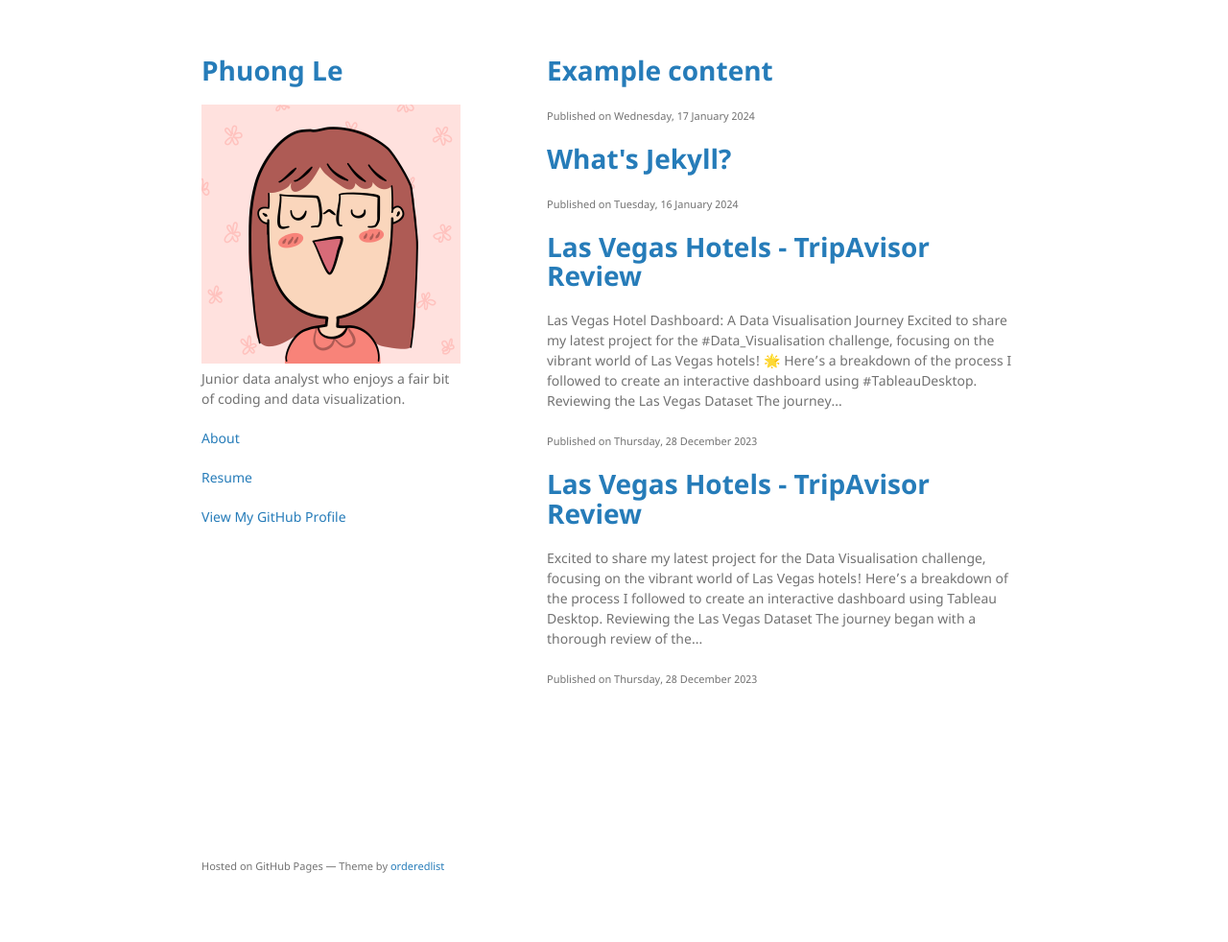
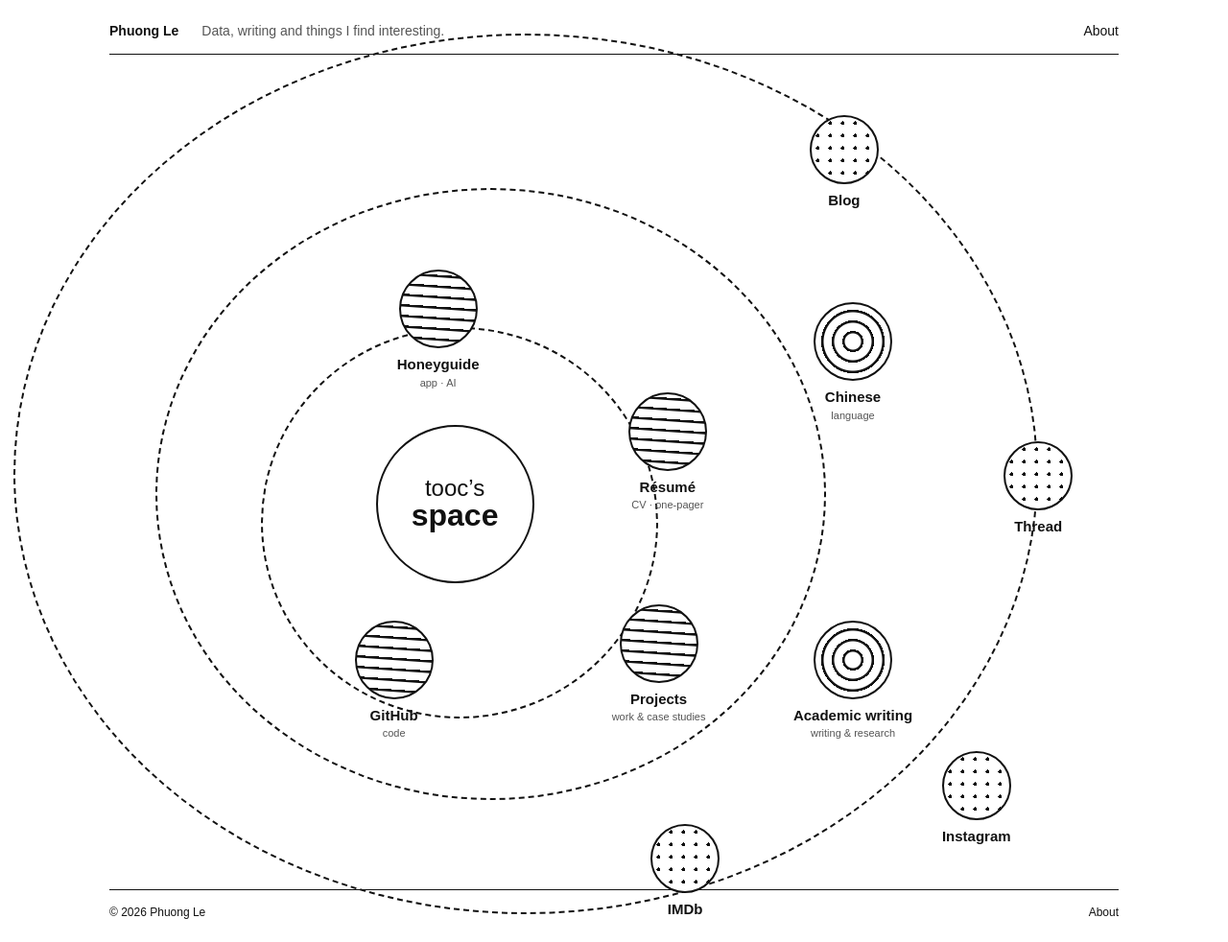
Before and after one commit to toocmafinh/toocmafinh.github.io, a Jekyll site: the page built from index.md, in a window 1280 px wide and 982 px high. Shown: the whole window at 96% size. Built offline with Jekyll 4.4.1, drawn with Linux system fonts in a browser that asks for light colours.

Commit message:
change homepage

```diff
--- a/_layouts/default.html
+++ b/_layouts/default.html
@@ -23,9 +23,9 @@
 
         <p>{{ site.description | default: site.github.project_tagline }}</p>
 
-        <p class="view"><a href="./about.html">About</a></p>
+        <p class="view"><a href="{{ "/about.html" | relative_url }}">About</a></p>
 
-        <p class="view"><a href="./resume.html">Resume</a></p>
+        <p class="view"><a href="{{ "/resume.html" | relative_url }}">Resume</a></p>
 
         {% if site.github.is_user_page %}
         <p class="view"><a href="{{ site.github.owner_url }}">View My GitHub Profile</a></p>
--- /dev/null
+++ b/_layouts/home.html
@@ -0,0 +1,21 @@
+<!DOCTYPE html>
+<html lang="{{ site.lang | default: "en-AU" }}">
+  <head>
+    <meta charset="UTF-8">
+    <meta http-equiv="X-UA-Compatible" content="IE=edge">
+    <meta name="viewport" content="width=device-width, initial-scale=1">
+    {% seo %}
+    <link rel="stylesheet" href="{{ "/assets/css/home.css?v=" | append: site.github.build_revision | relative_url }}">
+    {% include head-custom.html %}
+  </head>
+  <body>
+    <a class="skip-link" href="#main-content">Skip to content</a>
+    <div id="main-content">
+      {{ content }}
+    </div>
+    <footer>
+      <span>© {{ "now" | date: "%Y" }} Phuong Le</span>
+      <a href="{{ "/about.html" | relative_url }}">About</a>
+    </footer>
+  </body>
+</html>
--- /dev/null
+++ b/assets/css/home.scss
@@ -0,0 +1,230 @@
+---
+---
+
+/*
+  Homepage styles only.
+  Change the node positions near the bottom of this file.
+*/
+
+* {
+  box-sizing: border-box;
+}
+
+html {
+  background: #fff;
+  color: #111;
+  font-family: Arial, Helvetica, sans-serif;
+}
+
+body {
+  max-width: 1100px;
+  margin: 0 auto;
+  padding: 24px;
+}
+
+a {
+  color: #111;
+  text-decoration: none;
+}
+
+a:hover,
+a:focus {
+  text-decoration: underline;
+}
+
+.skip-link {
+  position: absolute;
+  top: -100px;
+  left: 16px;
+  padding: 8px 12px;
+  background: #111;
+  color: #fff;
+}
+
+.skip-link:focus {
+  top: 12px;
+}
+
+.page-intro {
+  display: grid;
+  grid-template-columns: auto 1fr auto;
+  gap: 24px;
+  align-items: baseline;
+  padding-bottom: 16px;
+  border-bottom: 1px solid #111;
+  font-size: 14px;
+}
+
+.page-intro p {
+  margin: 0;
+  color: #555;
+}
+
+.name-link {
+  font-weight: bold;
+}
+
+.orbit-stage {
+  position: relative;
+  width: 100%;
+  max-width: 920px;
+  height: 850px;
+  margin: 20px auto 0;
+}
+
+.orbit {
+  position: absolute;
+  border: 2px dashed #111;
+  border-radius: 50%;
+  pointer-events: none;
+}
+
+.orbit-inner {
+  top: 31%;
+  left: 10%;
+  width: 45%;
+  height: 48%;
+}
+
+.orbit-middle {
+  top: 14%;
+  left: -2%;
+  width: 76%;
+  height: 75%;
+}
+
+.orbit-outer {
+  top: -5%;
+  left: -18%;
+  width: 116%;
+  height: 108%;
+}
+
+.sun {
+  position: absolute;
+  top: 43%;
+  left: 23%;
+  display: grid;
+  place-content: center;
+  width: 165px;
+  height: 165px;
+  border: 2px solid #111;
+  border-radius: 50%;
+  background: #fff;
+  font-size: 24px;
+  line-height: 1;
+  text-align: center;
+}
+
+.sun strong {
+  font-size: 32px;
+}
+
+.node {
+  position: absolute;
+  z-index: 2;
+  display: grid;
+  justify-items: center;
+  width: 130px;
+  line-height: 1.1;
+  text-align: center;
+}
+
+.node-circle {
+  display: block;
+  width: 82px;
+  height: 82px;
+  margin-bottom: 9px;
+  border: 2px solid #111;
+  border-radius: 50%;
+  background-color: #fff;
+}
+
+.node-stripes .node-circle {
+  background-image: repeating-linear-gradient(4deg, #fff 0 8px, #111 9px 11px);
+}
+
+.node-rings .node-circle {
+  background-image: repeating-radial-gradient(circle, #fff 0 8px, #111 9px 11px);
+}
+
+.node-dots .node-circle {
+  background-image: radial-gradient(#111 2px, transparent 2px);
+  background-size: 13px 13px;
+}
+
+.node strong {
+  font-size: 15px;
+}
+
+.node small {
+  margin-top: 4px;
+  color: #555;
+  font-size: 11px;
+}
+
+.outer-node .node-circle {
+  width: 72px;
+  height: 72px;
+}
+
+/* Closest orbit */
+.node-honeyguide { top: 24%; left: 23%; }
+.node-resume { top: 39%; left: 49%; }
+.node-github { top: 67%; left: 18%; }
+.node-projects { top: 65%; left: 48%; }
+
+/* Middle orbit */
+.node-chinese { top: 28%; left: 70%; }
+.node-academic { top: 67%; left: 70%; }
+
+/* Outer links */
+.button-blog { top: 5%; left: 69%; }
+.button-thread { top: 45%; left: 91%; }
+.button-instagram { top: 83%; left: 84%; }
+.button-imdb { top: 92%; left: 51%; }
+
+footer {
+  display: flex;
+  justify-content: space-between;
+  padding-top: 16px;
+  border-top: 1px solid #111;
+  font-size: 12px;
+}
+
+@media (max-width: 700px) {
+  body {
+    padding: 16px;
+    overflow-x: hidden;
+  }
+
+  .page-intro {
+    grid-template-columns: 1fr auto;
+  }
+
+  .page-intro p {
+    grid-column: 1 / -1;
+    grid-row: 2;
+  }
+
+  .orbit-stage {
+    width: 680px;
+    height: 700px;
+    margin-left: calc((100vw - 680px) / 2);
+    transform: scale(.86);
+  }
+
+  .sun {
+    width: 140px;
+    height: 140px;
+  }
+
+  .node {
+    width: 112px;
+  }
+
+  .node-circle {
+    width: 68px;
+    height: 68px;
+  }
+}
--- a/index.md
+++ b/index.md
@@ -1,25 +1,90 @@
 ---
-layout: default
+layout: home
+title: Tooc’s Space
+description: Phuong Le’s personal space for projects, writing and interests.
+
+# EDIT YOUR LINKS HERE
+honeyguide_url: "#links-to-edit"
+resume_url: "/resume.html"
+github_url: "https://github.com/toocmafinh"
+projects_url: "/2023/12/28/las-vegas-hotels.html"
+chinese_url: "#links-to-edit"
+academic_url: "#links-to-edit"
+blog_url: "/2023/12/28/airbnb-review.html"
+thread_url: "#links-to-edit"
+instagram_url: "#links-to-edit"
+imdb_url: "#links-to-edit"
 ---
 
-<ul class="post-feed">
-{% assign excerpt_length = site.excerpt_length | default: 50 %}
-{% for post in site.posts limit: 20 %}
-  <li>
-    <h1>
-      <a href="{{ post.url }}">{{ post.title }}</a>
-    </h1>
-    <p>
-      {% if post.subtitle %}
-        <strong>{{ post.subtitle }}</strong> -
-      {% endif %}
-      {{ post.content | strip_html | truncatewords: excerpt_length }}
-    </p>
-    <p>
-      <small>
-        Published on {{ post.date | date: "%A, %d %B %Y" }}
-      </small>
-    </p>
-  </li>
-{% endfor %}
-</ul>
+<header class="page-intro">
+  <a class="name-link" href="{{ "/" | relative_url }}">Phuong Le</a>
+  <p>Data, writing and things I find interesting.</p>
+  <a href="{{ "/about.html" | relative_url }}">About</a>
+</header>
+
+<main id="links-to-edit" class="orbit-stage" aria-label="Tooc’s portfolio space">
+  <div class="orbit orbit-inner" aria-hidden="true"></div>
+  <div class="orbit orbit-middle" aria-hidden="true"></div>
+  <div class="orbit orbit-outer" aria-hidden="true"></div>
+
+  <div class="sun">
+    <span>tooc’s</span>
+    <strong>space</strong>
+  </div>
+
+  <!-- Closest orbit -->
+  <a class="node node-honeyguide node-stripes" href="{{ page.honeyguide_url }}">
+    <span class="node-circle" aria-hidden="true"></span>
+    <strong>Honeyguide</strong>
+    <small>app · AI</small>
+  </a>
+
+  <a class="node node-resume node-stripes" href="{{ page.resume_url | relative_url }}">
+    <span class="node-circle" aria-hidden="true"></span>
+    <strong>Résumé</strong>
+    <small>CV · one-pager</small>
+  </a>
+
+  <a class="node node-github node-stripes" href="{{ page.github_url }}">
+    <span class="node-circle" aria-hidden="true"></span>
+    <strong>GitHub</strong>
+    <small>code</small>
+  </a>
+
+  <a class="node node-projects node-stripes" href="{{ page.projects_url | relative_url }}">
+    <span class="node-circle" aria-hidden="true"></span>
+    <strong>Projects</strong>
+    <small>work &amp; case studies</small>
+  </a>
+
+  <!-- Middle orbit -->
+  <a class="node node-chinese node-rings" href="{{ page.chinese_url }}">
+    <span class="node-circle" aria-hidden="true"></span>
+    <strong>Chinese</strong>
+    <small>language</small>
+  </a>
+
+  <a class="node node-academic node-rings" href="{{ page.academic_url }}">
+    <span class="node-circle" aria-hidden="true"></span>
+    <strong>Academic writing</strong>
+    <small>writing &amp; research</small>
+  </a>
+
+  <!-- Outer orbit: edit the URLs in the front matter above -->
+  <a class="node outer-node button-blog node-dots" href="{{ page.blog_url | relative_url }}">
+    <span class="node-circle" aria-hidden="true"></span>
+    <strong>Blog</strong>
+  </a>
+  <a class="node outer-node button-thread node-dots" href="{{ page.thread_url }}">
+    <span class="node-circle" aria-hidden="true"></span>
+    <strong>Thread</strong>
+  </a>
+  <a class="node outer-node button-instagram node-dots" href="{{ page.instagram_url }}">
+    <span class="node-circle" aria-hidden="true"></span>
+    <strong>Instagram</strong>
+  </a>
+  <a class="node outer-node button-imdb node-dots" href="{{ page.imdb_url }}">
+    <span class="node-circle" aria-hidden="true"></span>
+    <strong>IMDb</strong>
+  </a>
+</main>
```
Also changed, not shown: about.md (+3 -3 lines), assets/css/style.scss (line endings or trailing spaces), 1 other file.
